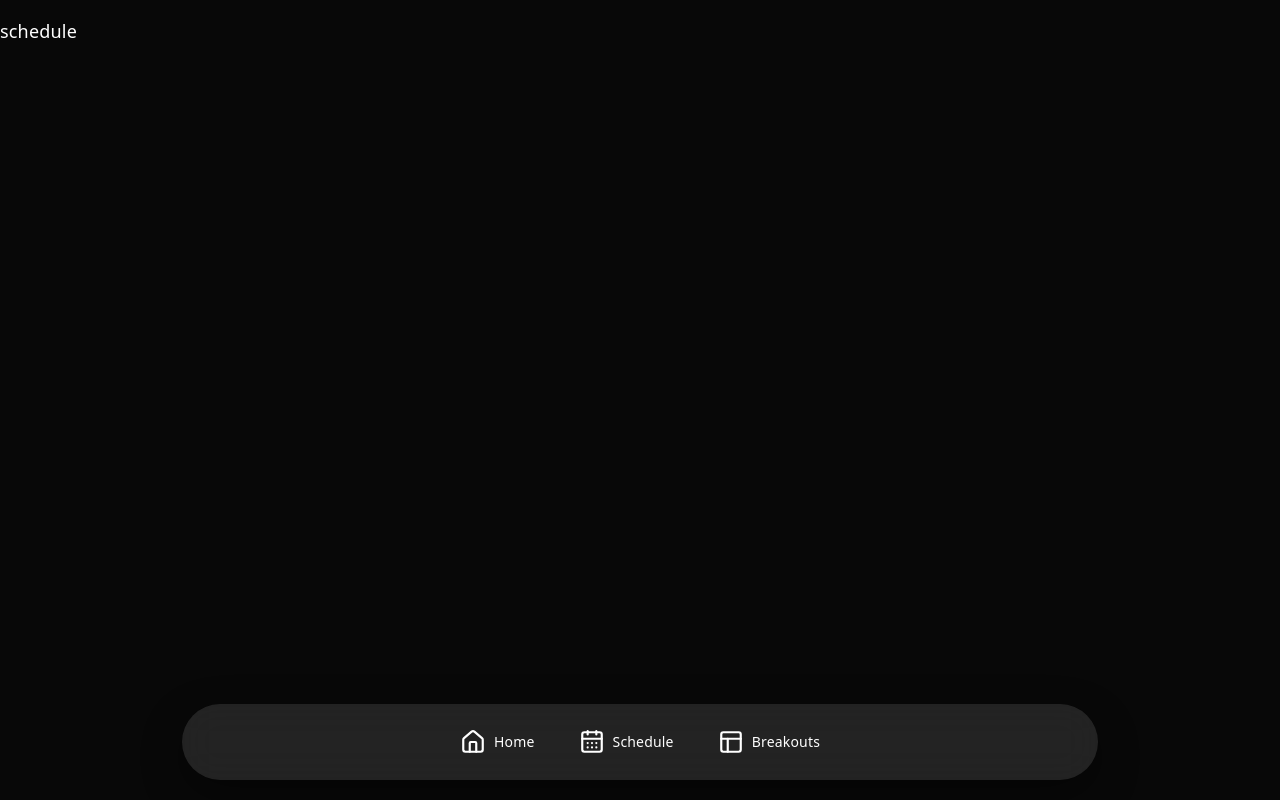
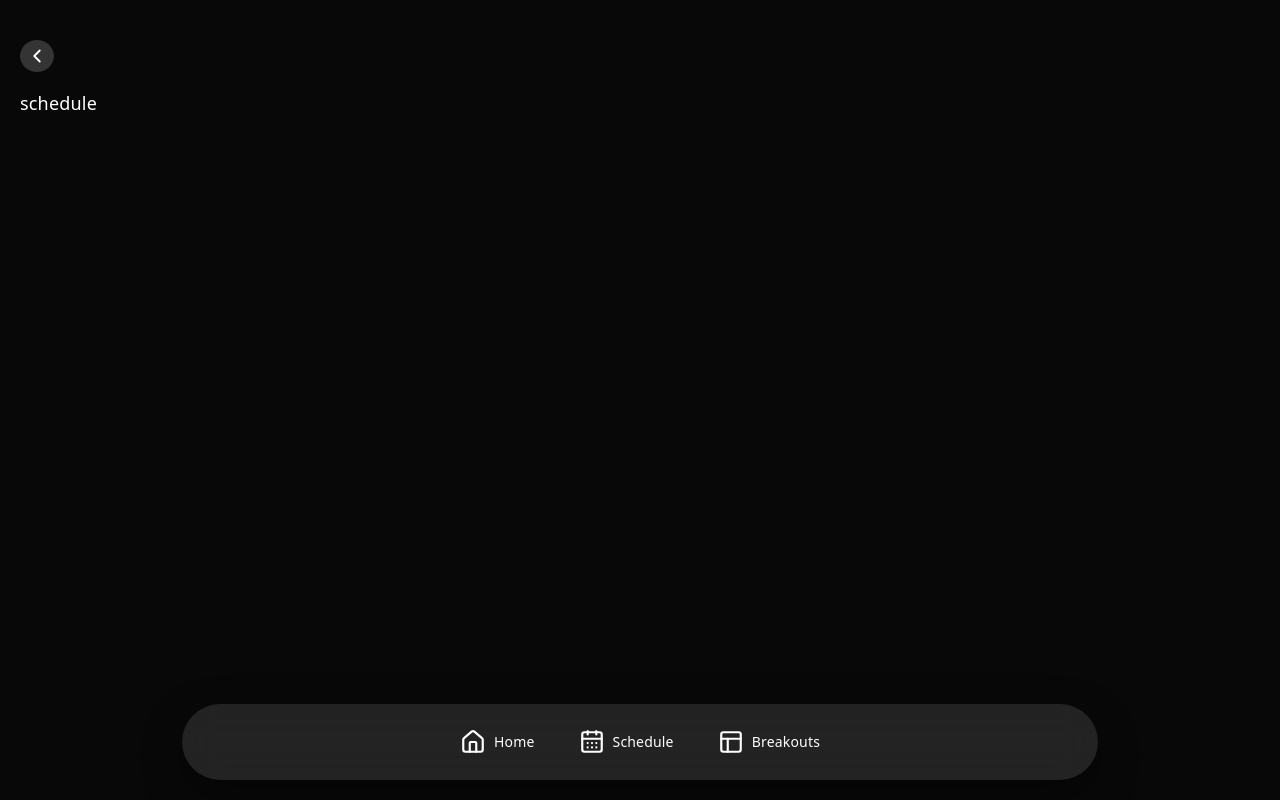
Before and after one commit to serchnm/collide2026, a React (Vite) app: page /collide2026/schedule in a window 1280 px wide. Built offline with nearby package versions, Linux system fonts and the light colour scheme.

Commit message:
adding previous state

```diff
--- a/src/components/hero/hero.jsx
+++ b/src/components/hero/hero.jsx
@@ -1,7 +1,6 @@
 import React from "react";
 import drSquatch from "../../image/conference.jpg";
 import "./hero.css";
-
 
 const hero = ({ sharedData }) => {
 
--- /dev/null
+++ b/src/components/previousNavigation/previousNavigation.css
@@ -0,0 +1,13 @@
+.previous-nav-item {
+  max-width: 24px;
+  background: #343434;
+  border-radius: 50%;
+  display: flex;
+  justify-content: center;
+  align-items: center;
+  padding: 5px;
+}
+.previous-nav-item svg {
+  color: #ffffff;
+  display: block;
+}
--- /dev/null
+++ b/src/components/previousNavigation/previousNavigation.jsx
@@ -0,0 +1,25 @@
+import React from 'react';
+
+import {
+  ChevronLeft
+} from "lucide-react";
+import { NavLink } from 'react-router-dom';
+import { home_navigation_data } from '../../mocks/shared-data';
+import './previousNavigation.css';
+
+const previousNavigation = () => {
+  return(
+    <div className='previous-nav-item'>
+      {home_navigation_data.map(({ path, icon: Icon }) => (
+        <NavLink
+          key={path}
+          to={path}
+        >
+          <Icon size={22} />
+        </NavLink>
+      ))}
+    </div>
+  );
+}
+
+export default previousNavigation;
--- a/src/mocks/shared-data.jsx
+++ b/src/mocks/shared-data.jsx
@@ -10,6 +10,7 @@ import {
   Building2,
   Users,
   HelpCircle,
+  ChevronLeft,
 } from "lucide-react";
 
 export const eventCards = [
@@ -19,7 +20,8 @@ export const eventCards = [
     icon: CalendarDays,
     variant: "light",
     size: "normal",
-    iconVariant: "light"
+    iconVariant: "light",
+    path: ""
   },
   {
     id: "maps",
@@ -27,24 +29,27 @@ export const eventCards = [
     icon: MapPin,
     variant: "yellow",
     size: "normal",
-    iconVariant: "light"
+    iconVariant: "light",
+    path: ""
   },
 
   {
-    id: "partners",
+    id: "speakers",
     title: "Speakers",
     icon: Building2,
     variant: "blue",
     size: "normal",
-    iconVariant: "white"
+    iconVariant: "white",
+    path: ""
   },
   {
-    id: "help",
+    id: "faq",
     title: "FAQ",
     icon: HelpCircle,
     variant: "red",
     size: "normal",
-    iconVariant: "white"
+    iconVariant: "white",
+    path: ""
   },
   {
     id: "breakouts",
@@ -52,7 +57,8 @@ export const eventCards = [
     icon: PanelsTopLeft,
     variant: "light",
     size: "wide",
-    iconVariant: "light"
+    iconVariant: "light",
+    path: ""
   },
 ];
 
@@ -82,6 +88,14 @@ export const navigation_data = [
     label: "Take Action",
     icon: "action",
   },
+];
+
+export const home_navigation_data = [
+  {
+    id: "home",
+    path: "/collide2026/",
+    icon: ChevronLeft,
+  }
 ];
 
 export const thursday_data = [
--- a/src/pages/breakouts/breakouts.jsx
+++ b/src/pages/breakouts/breakouts.jsx
@@ -1,11 +1,13 @@
 import React from 'react';
 import BottomNavigation from '../../components/bottomNavigation/bottomNavigation';
+import PreviousNavigation from '../../components/previousNavigation/previousNavigation';
 import './breakouts.css';
 
 const breakouts = () => {
 
   return (
     <div>
+      <PreviousNavigation />
       <p>breakouts</p>
       <BottomNavigation />
     </div>
--- a/src/pages/faq/faq.jsx
+++ b/src/pages/faq/faq.jsx
@@ -1,11 +1,13 @@
 import React from 'react';
 import BottomNavigation from '../../components/bottomNavigation/bottomNavigation';
+import PreviousNavigation from '../../components/previousNavigation/previousNavigation';
 import './faq.css'
 
 const faq = () => {
 
   return (
     <div>
+      <PreviousNavigation />
       <p>faq</p>
       <BottomNavigation />
     </div>
--- a/src/pages/maps/maps.jsx
+++ b/src/pages/maps/maps.jsx
@@ -1,11 +1,13 @@
 import React from 'react';
 import BottomNavigation from '../../components/bottomNavigation/bottomNavigation';
+import PreviousNavigation from '../../components/previousNavigation/previousNavigation';
 import './maps.css';
 
 const maps = () => {
 
   return (
     <div>
+      <PreviousNavigation />
       <p>maps</p>
       <BottomNavigation />
     </div>
--- a/src/pages/schedule/schedule.css
+++ b/src/pages/schedule/schedule.css
@@ -1,3 +1,6 @@
 p {
   color: #ffffff;
 }
+.schedule-container {
+  padding: 40px 20px 40px 20px;
+}
--- a/src/pages/schedule/schedule.jsx
+++ b/src/pages/schedule/schedule.jsx
@@ -1,11 +1,13 @@
 import React from 'react';
 import BottomNavigation from '../../components/bottomNavigation/bottomNavigation';
+import PreviousNavigation from '../../components/previousNavigation/previousNavigation';
 import './schedule.css';
 
 const schedule = () => {
 
   return (
-    <div>
+    <div className='schedule-container'>
+      <PreviousNavigation />
       <p>schedule</p>
       <BottomNavigation />
     </div>
--- a/src/pages/speakers/speakers.jsx
+++ b/src/pages/speakers/speakers.jsx
@@ -1,11 +1,13 @@
 import React from 'react';
 import BottomNavigation from '../../components/bottomNavigation/bottomNavigation';
+import PreviousNavigation from '../../components/previousNavigation/previousNavigation';
 import "./speakers.css";
 
 const speakers = () => {
 
   return (
     <div>
+      <PreviousNavigation />
       <p>speakers</p>
       <button>red</button>
       <BottomNavigation />
```
